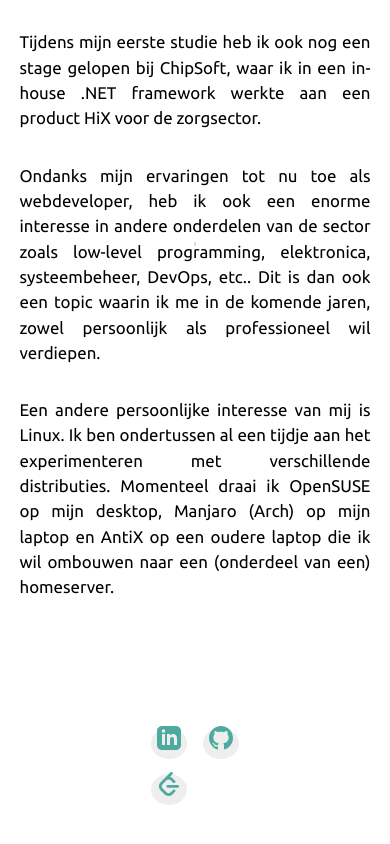
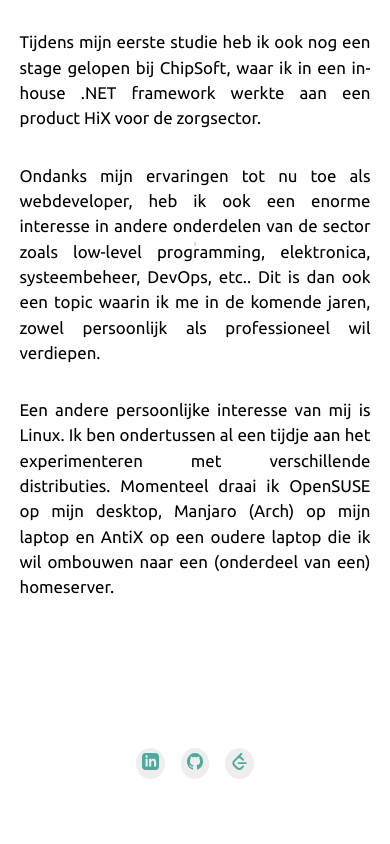
Before and after one commit to Jeroen-Roelant/jeroen, a website: page portfolioNew/index.html in a window 390 px wide. Shown: the part 1022-1866 px from the top of the page. Drawn offline with Linux system fonts and the light colour scheme; a web font is replaced by a local one.

Commit message:
Update style.css

```diff
--- a/portfolioNew/style.css
+++ b/portfolioNew/style.css
@@ -622,10 +622,13 @@ footer .footer-content div ul {
 
     .social-icon {
         background-color: #eeeeee;
-        width: 2em;
-        height: 2em;
         padding: 6px 6px 6px 6px;
         border-radius: 50%;
+        line-height: 0%;
+    }
+    .social-icon img{
+        width: 1em;
+        height: 1em;
     }
 
     div.profilePic {
@@ -765,7 +768,7 @@ footer .footer-content div ul {
 
     footer .footer-content div ul {
         display: grid;
-        grid-template-columns: 1fr 1fr;
+        grid-template-columns: 1fr 1fr 1fr ;
     }
 
     /* #endregion */
```
